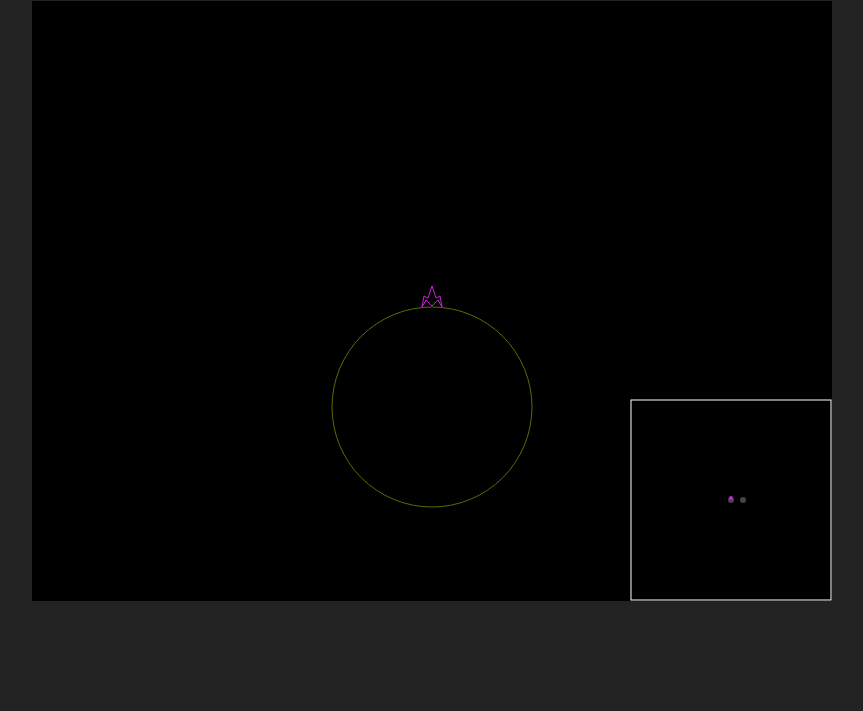
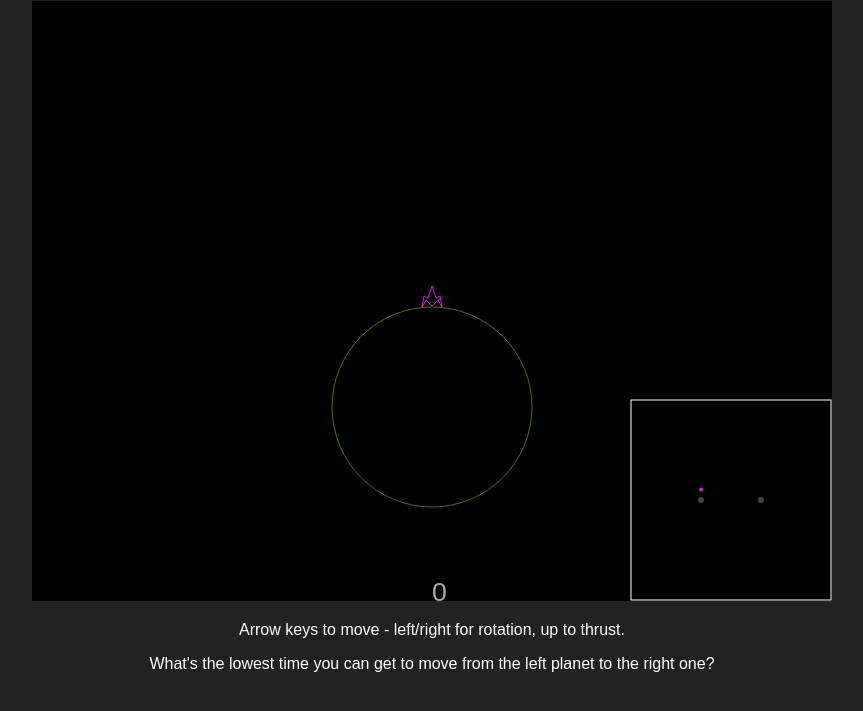
Before and after one commit to ayust/novavim, a plain HTML site: page index.html in a window 1280 px wide. Shown: the part 79-790 px from the top of the page, without its empty margins (208-1071 px from the left). Drawn offline with nearby package versions, Linux system fonts and the light colour scheme.

Commit message:
Add timer

```diff
--- a/index.html
+++ b/index.html
@@ -7,6 +7,8 @@
   <body>
     <h1>Novavim</h1>
     <canvas id="viewfield" width="800" height="600"></canvas>
+    <p>Arrow keys to move - left/right for rotation, up to thrust.</p>
+    <p>What's the lowest time you can get to move from the left planet to the right one?</p>
     <script src="http://ajax.googleapis.com/ajax/libs/jquery/1.8.3/jquery.min.js"></script>
     <script src="js/QuadTree.js"></script>
     <script src="js/novavim.js"></script>
--- a/js/novavim.js
+++ b/js/novavim.js
@@ -13,7 +13,7 @@ Novavim = {};
   var LANDING_DISTANCE = 6;
   var LANDING_SPEED = 2.0;
 
-  var SIZE_OF_SPACE = 5000;
+  var SIZE_OF_SPACE = 1000;
 
   // Must be called before anything else.
   Novavim.init = function(selector) { // {{{
@@ -37,21 +37,23 @@ Novavim = {};
 
     Novavim.planets = [
       {
-        "x": 0,
+        "x": -300,
         "y": 0
       },
       {
-        "x": 600,
+        "x": 300,
         "y": 0
       }
     ];
+
+    Novavim.timer = 0;
 
     Novavim.world.insert(Novavim.planets);
 
     Novavim.player = {
       "alive": true,
       "landed": false,
-      "x": 0,
+      "x": -300,
       "y": PLANET_RADIUS + LANDING_DISTANCE,
       "angle": Math.PI / 2,
       "speed": {
@@ -104,6 +106,10 @@ Novavim = {};
       Novavim.player.y -= 2 * SIZE_OF_SPACE;
     } else if(Novavim.player.y < -SIZE_OF_SPACE) {
       Novavim.player.y += 2 * SIZE_OF_SPACE;
+    }
+
+    if(!Novavim.player.landed) {
+      Novavim.timer += 1;
     }
   }; // }}}
 
@@ -209,10 +215,15 @@ Novavim = {};
     Novavim.clear();
 
     if(!Novavim.player.alive) {
+      Novavim.view.save();
       Novavim.view.setTransform(1, 0, 0, 1, 0, 0);
       Novavim.view.font = "20pt sans-serif";
       Novavim.view.fillStyle = "#f00";
-      Novavim.view.fillText("You died...", Novavim.width / 2, Novavim.height / 2);
+      Novavim.view.fillText(
+        "You died... (Refresh to try again.)",
+        Novavim.width / 4, Novavim.height / 2
+      );
+      Novavim.view.restore();
       return;
     }
 
@@ -232,6 +243,8 @@ Novavim = {};
     }
 
     Novavim.draw.minimap();
+
+    Novavim.draw.timer();
 
     Novavim.view.restore();
   }; // }}}
@@ -293,7 +306,19 @@ Novavim = {};
 
     intoWorldCoords: function() { // {{{
       Novavim.view.translate(-1*Novavim.player.x, -1*Novavim.player.y);
-    },
+    }, // }}}
+
+    timer: function() { // {{{
+      Novavim.view.save()
+      Novavim.view.transform(1, 0, 0, -1, 0, 0);
+      Novavim.view.font = "20pt sans-serif";
+      Novavim.view.fillStyle = "#aaa";
+      Novavim.view.fillText(
+        '' + Novavim.timer,
+        0, Novavim.height / 2
+      );
+      Novavim.view.restore();
+    }, // }}}
 
     line: function(x1, y1, x2, y2, color) { // {{{
       color = color || "#f00";
```
